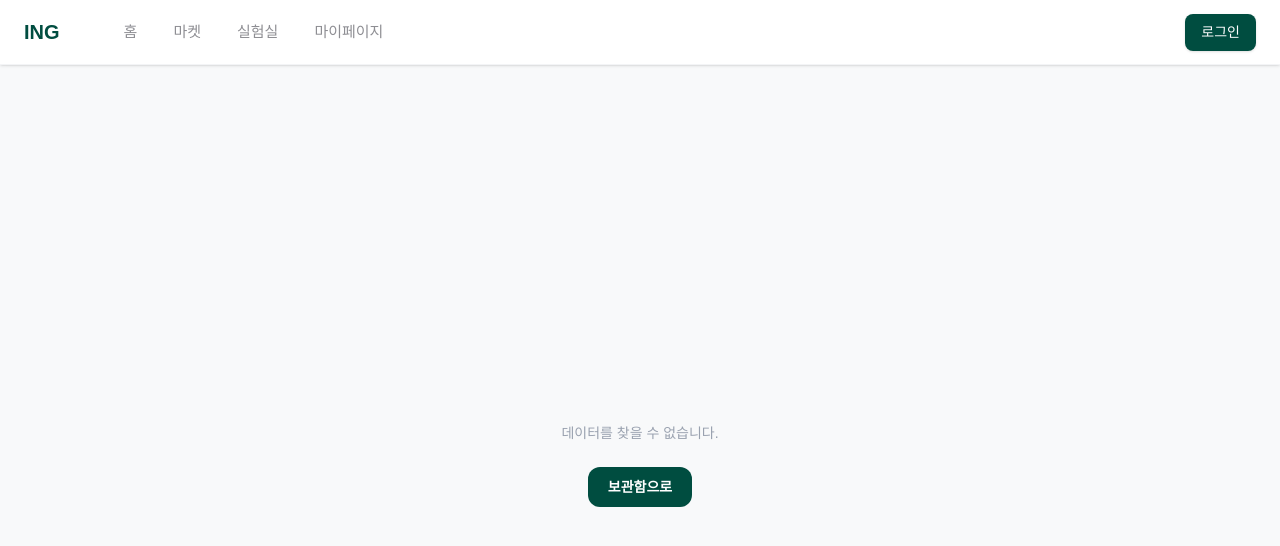
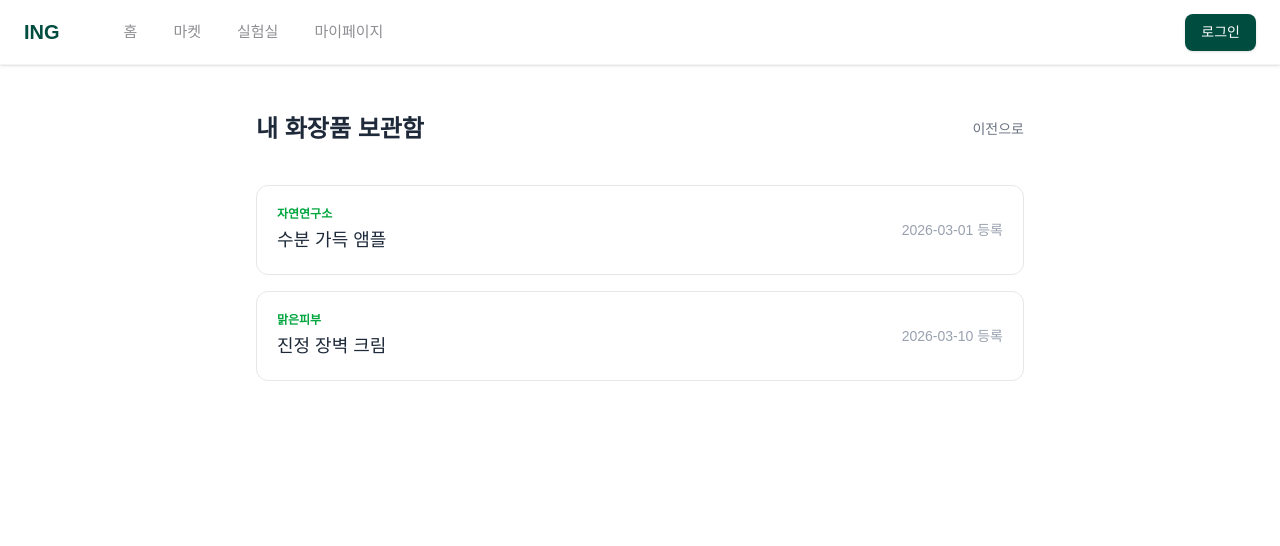
Before and after one commit to ksw222/ing-toy, a Next.js app: page /vault/list in a window 1280 px wide. Shown: the top 546 px of the page. Built offline with nearby package versions, Linux system fonts and the light colour scheme.

Commit message:
세부사항 조정

```diff
--- /dev/null
+++ b/app/vault/list/page.tsx
@@ -0,0 +1,49 @@
+import Link from 'next/link';
+
+export default function CosmeticsList() {
+  // 나중에 실제 자료로 바꿔 끼울 임시 목록입니다.
+  const myCosmetics = [
+    { id: 1, name: "수분 가득 앰플", brand: "자연연구소", date: "2026-03-01" },
+    { id: 2, name: "진정 장벽 크림", brand: "맑은피부", date: "2026-03-10" },
+  ];
+
+  return (
+    <div className="min-h-screen bg-white p-6 md:p-12">
+      <div className="max-w-3xl mx-auto">
+
+        {/* 위쪽 머리글 구역 */}
+        <header className="flex justify-between items-center mb-10">
+          <h1 className="text-2xl font-bold text-gray-800">내 화장품 보관함</h1>
+          <Link href="/vault" className="text-sm text-gray-500 hover:text-green-600 transition-colors">
+            이전으로
+          </Link>
+        </header>
+
+        {/* 화장품 목록 나열 구역 */}
+        <div className="flex flex-col gap-4">
+          {myCosmetics.map((item) => (
+            <div
+              key={item.id}
+              className="border border-gray-200 rounded-xl p-5 flex justify-between items-center hover:border-green-500 hover:shadow-sm transition-all bg-white"
+            >
+              <div className="flex flex-col gap-1">
+                <span className="text-xs font-semibold text-green-600">{item.brand}</span>
+                <span className="text-lg font-medium text-gray-800">{item.name}</span>
+              </div>
+              <div className="text-sm text-gray-400">
+                {item.date} 등록
+              </div>
+            </div>
+          ))}
+        </div>
+
+        {/* 등록된 화장품이 없을 때 보여줄 화면 */}
+        {myCosmetics.length === 0 && (
+          <div className="text-center py-20 text-gray-400 border border-dashed border-gray-300 rounded-xl mt-4">
+            아직 등록된 화장품이 없습니다.
+          </div>
+        )}
+      </div>
+    </div>
+  );
+}
--- a/app/vault/page.tsx
+++ b/app/vault/page.tsx
@@ -24,7 +24,7 @@ export default function VaultPage() {
         <div className="bg-[#F8F9FA] min-h-screen">
             <div className="max-w-7xl mx-auto px-5 lg:px-10 pt-10 lg:pt-16 pb-24">
 
-                {/* [SECTION 1] 유저 프로필 및 요약 - 다크 그린을 과감하게 사용 */}
+                {/* [SECTION 1] 유저 프로필 및 요약 - 다크 그린 사용 */}
                 <div className="grid grid-cols-1 lg:grid-cols-12 gap-6 mb-12">
                     <div className="lg:col-span-8 bg-[#004D40] rounded-[40px] p-8 lg:p-12 text-white shadow-xl relative overflow-hidden group">
                         <Database className="absolute right-[-20px] bottom-[-20px] opacity-10 group-hover:scale-110 transition-transform duration-700" size={200} />
@@ -37,9 +37,9 @@ export default function VaultPage() {
                                 <div>
                                     <div className="flex items-center gap-2 mb-1">
                                         <h2 className="text-[28px] font-bold tracking-tight">{mockUser.name}</h2>
-                                        <span className="px-3 py-1 bg-[#2ECC71] text-white text-[11px] font-bold rounded-full">PRO 분석가</span>
+                                        <span className="px-3 py-1 bg-[#2ECC71] text-white text-[11px] font-bold rounded-full">PRO</span>
                                     </div>
-                                    <p className="text-white/70 font-medium">{mockUser.skinType} · {mockUser.age}세 · {mockUser.major} 전공</p>
+                                    <p className="text-white/70 font-medium">{mockUser.skinType} · {mockUser.age}세 </p>
                                 </div>
                             </div>
                             <div className="grid grid-cols-2 gap-8 border-l border-white/10 pl-8">
@@ -104,6 +104,13 @@ export default function VaultPage() {
                                 <Link href="/vault/add" className="p-2 bg-[#004D40] text-white rounded-full">
                                     <Plus size={16} />
                                 </Link>
+                                {/* 새롭게 추가하는 보관함 이동 단추 */}
+                                <Link
+                                href="/vault/list"
+                                className="border border-green-600 text-green-600 px-5 py-3 rounded-lg font-medium hover:bg-green-50 transition-colors flex items-center justify-center"
+                                >
+                                내 화장품 보관함
+                                </Link>
                             </div>
                             <div className="divide-y divide-gray-50">
                                 {myProducts.map((product: any) => (
```
